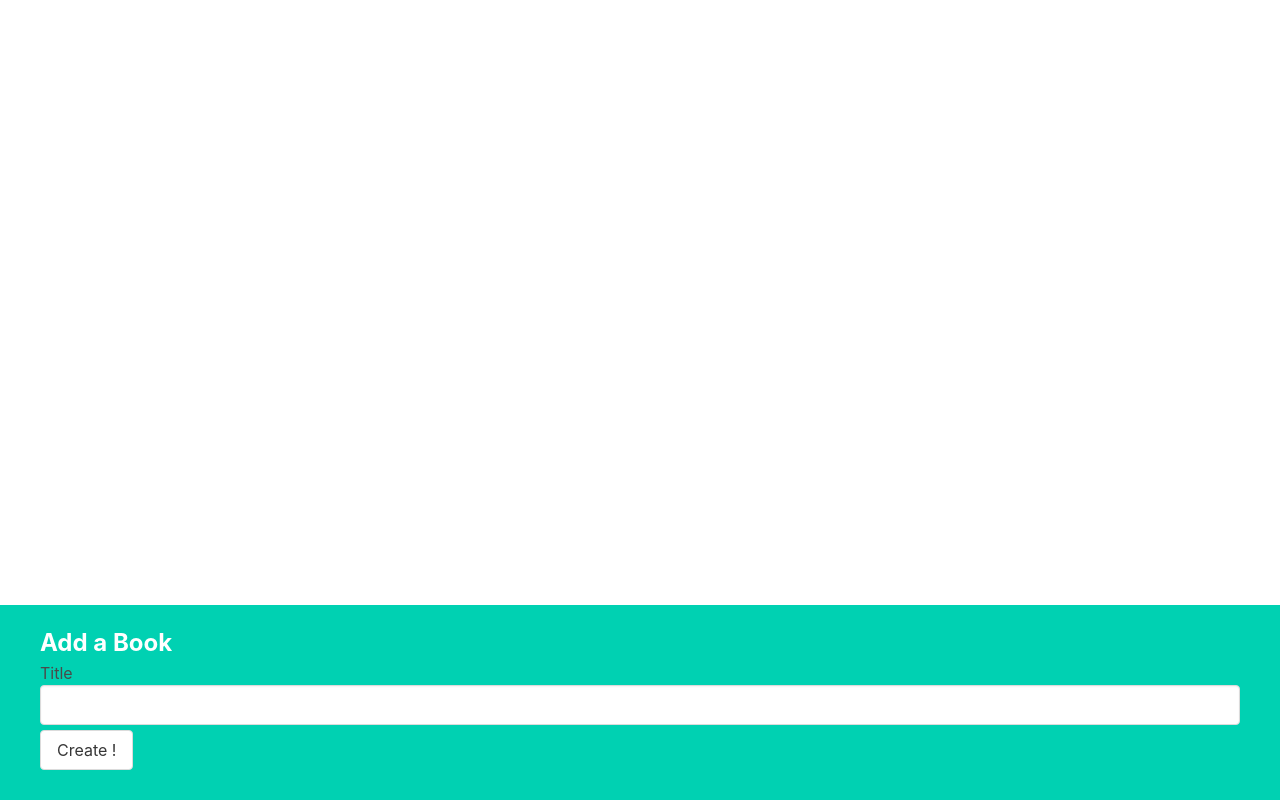
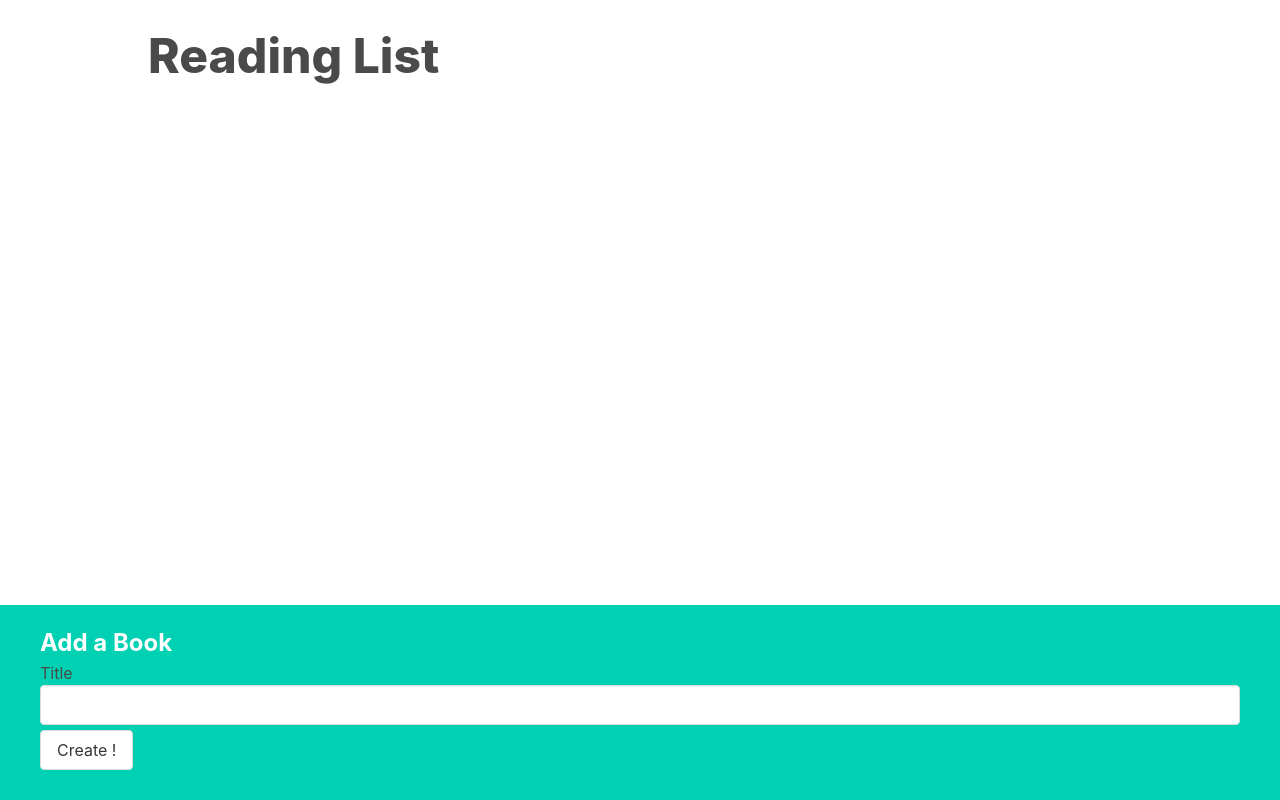
Before and after one commit to worldrules/books, a React (Create React App) app: page / in a window 1280 px wide. Built offline with nearby package versions, Linux system fonts and the light colour scheme.

Commit message:
app done

```diff
--- a/src/App.js
+++ b/src/App.js
@@ -40,6 +40,7 @@
 
     return (
         <div className="app">
+            <h1>Reading List</h1>
             <BookList onEdit={editBookById} books={books} onDelete={deleteBookById} />
             <BookCreate onCreate={createBook} />
         </div>
--- a/src/components/BookShow.js
+++ b/src/components/BookShow.js
@@ -24,6 +24,10 @@
     }
 
     return <div className="book-show">
+        <img
+            src={`https://picsum.photos/seed/${book.id}/300/200`}
+            alt="kekw">
+        </img>
         <div>{content}</div>
         <div className="actions">
             <button className="edit" onClick={handleEditClick}>
```
